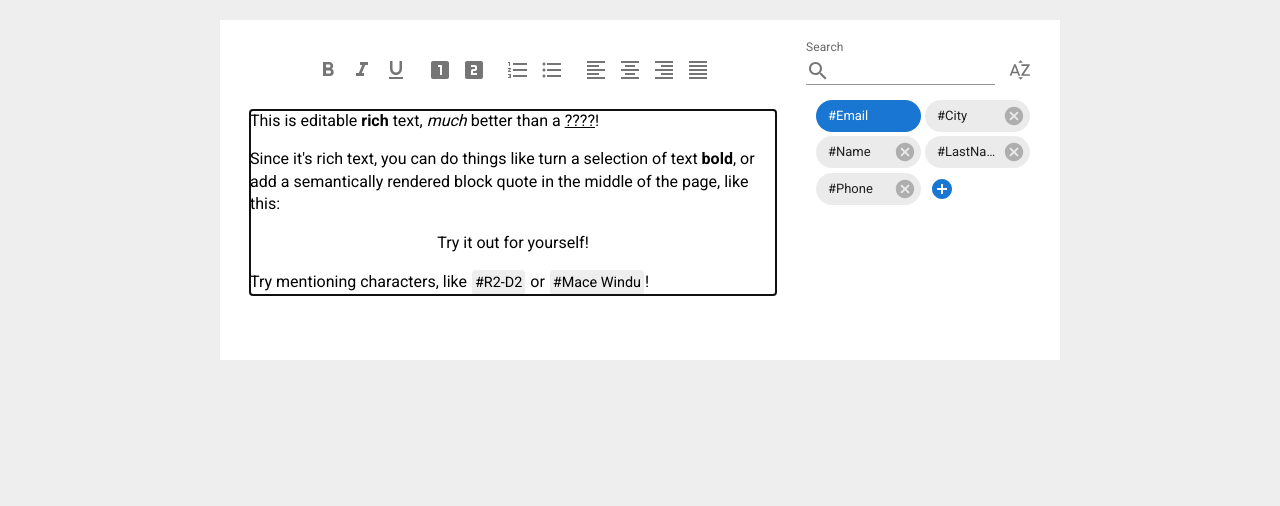
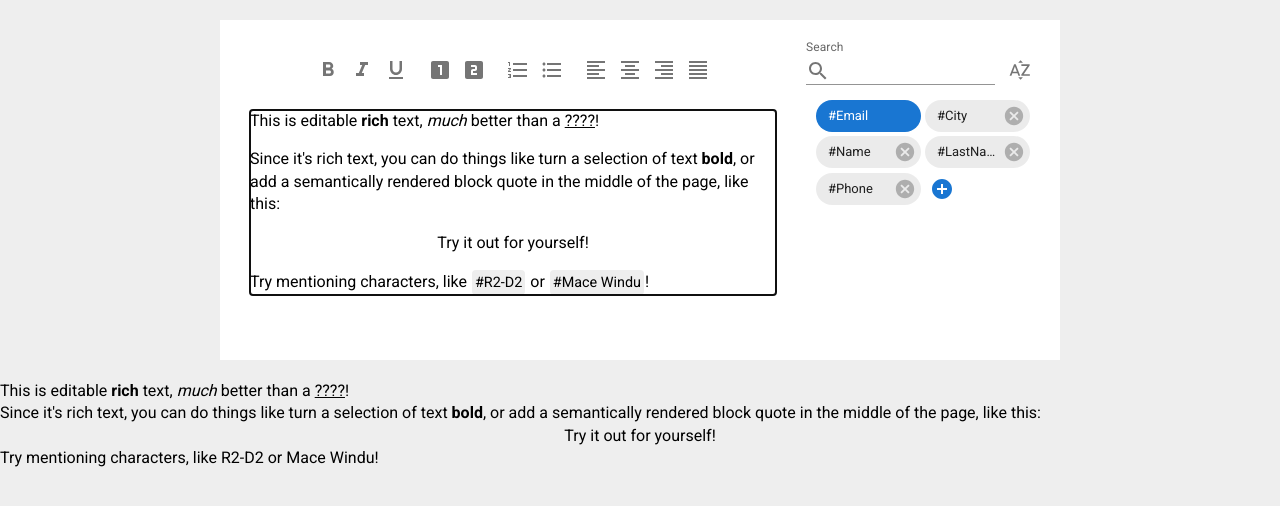
Before and after one commit to KonovalovNikolai/EmailTemplaitor, a React (Create React App) app: page / in a window 1280 px wide. Shown: the top 506 px of the page. Built offline with nearby package versions, Linux system fonts and the light colour scheme.

Commit message:
Сериализация документа в HTML

```diff
--- a/src/App.tsx
+++ b/src/App.tsx
@@ -4,6 +4,7 @@ import CustomEditor from './components/Editor/CustomEditor';
 import { FieldList } from './components/EditableList/utils/FieldList';
 
 import { initialValue } from './components/Editor/utils/initialDocument';
+import { SerializedDocument } from './components/SerializedDocument';
 
 function App() {
   const [value, setValue] = useState<Descendant[]>(initialValue)
@@ -34,6 +35,7 @@ function App() {
         onChange={setValue}
         onListChange={setList}
       />
+      <SerializedDocument nodes={value}/>
     </div>
   );
 }
--- a/src/components/Editor/elements/RenderElement.tsx
+++ b/src/components/Editor/elements/RenderElement.tsx
@@ -5,12 +5,6 @@ const RenderElement = ({ attributes, children, element }: any) => {
 
     const style = { textAlign: element.align }
     switch (element.type) {
-        case 'block-quote':
-            return (
-                <blockquote style={style} {...attributes}>
-                    {children}
-                </blockquote>
-            )
         case 'bulleted-list':
             return (
                 <ul style={style} {...attributes}>
--- /dev/null
+++ b/src/components/SerializedDocument.tsx
@@ -0,0 +1,14 @@
+import { Descendant } from "slate";
+import { serializeNode } from "../utils/serialize";
+
+type SerializedDocumentProps = {
+    nodes: Descendant[];
+};
+
+export const SerializedDocument = ({ nodes }: SerializedDocumentProps) => {
+    return (
+        <div>
+            {nodes.map(n => serializeNode(n))}
+        </div>
+    );
+};
--- /dev/null
+++ b/src/utils/serialize.tsx
@@ -0,0 +1,118 @@
+import {
+    Descendant, Element as SlateElement, Text
+} from 'slate';
+import { BulletedListElement, CustomText, HeadingElement, HeadingTwoElement, ListItemElement, MentionElement, NumberedListElement, ParagraphElement } from '../components/Editor/custom-types';
+
+export const serializeNode = (node: Descendant) => {
+    if (Text.isText(node)) {
+        return serializeText(node);
+    }
+
+    if (SlateElement.isElement(node)) {
+        switch (node.type) {
+            case 'heading-one':
+                return serializeH1(node);
+            case 'heading-two':
+                return serializeH2(node);
+            case "bulleted-list":
+                return serializeBulletedList(node);
+            case "numbered-list":
+                return serializeNumberedList(node);
+            case "list-item":
+                return serializeListItem(node);
+            case "mention":
+                return serializeMention(node);
+            default:
+                return serializeParagraph(node);
+        }
+    }
+};
+
+function serializeText(node: CustomText) {
+    if (!node.text.trim()) {
+        return <br />;
+    }
+
+    let element = <>{node.text}</>;
+
+    if (node.bold) {
+        element = <strong>{element}</strong>;
+    }
+    if (node.italic) {
+        element = <i>{element}</i>;
+    }
+    if (node.underline) {
+        element = <u>{element}</u>;
+    }
+    return element;
+}
+
+function serializeH1(node: HeadingElement) {
+    const textAlign: any = node.align;
+    return (
+        <h1 style={{ textAlign: textAlign }}>
+            {node.children.map(n => {
+                return serializeNode(n);
+            })}
+        </h1>
+    );
+}
+
+function serializeH2(node: HeadingTwoElement) {
+    const textAlign: any = node.align;
+    return (
+        <h2 style={{ textAlign: textAlign }}>
+            {node.children.map(n => {
+                return serializeNode(n);
+            })}
+        </h2>
+    );
+}
+
+function serializeBulletedList(node: BulletedListElement) {
+    return (
+        <ul style={{ textAlign: node.align as any }}>
+            {node.children.map(n => {
+                return (
+                    serializeNode(n)
+                );
+            })}
+        </ul>
+    );
+}
+
+function serializeNumberedList(node: NumberedListElement) {
+    return (
+        <ol style={{ textAlign: node.align as any }}>
+            {node.children.map(n => {
+                return (
+                    serializeNode(n)
+                );
+            })}
+        </ol>
+    );
+}
+
+function serializeListItem(node: ListItemElement) {
+    return (
+        <ol style={{ textAlign: node.align as any }}>
+            {node.children.map(n => {
+                return (
+                    serializeNode(n)
+                );
+            })}
+        </ol>
+    );
+}
+
+function serializeMention(node: MentionElement) {
+    return (`${node.character}`);
+}
+
+function serializeParagraph(node: ParagraphElement) {
+    return (
+        <p style={{ textAlign: node.align as any }}>
+            {node.children.map(n => serializeNode(n))}
+        </p>
+    );
+}
```
Also changed, not shown: src/components/Editor/CustomSlateEditor.tsx (+40 -40 lines), src/components/Editor/custom-types.d.ts (+55 -50 lines).
